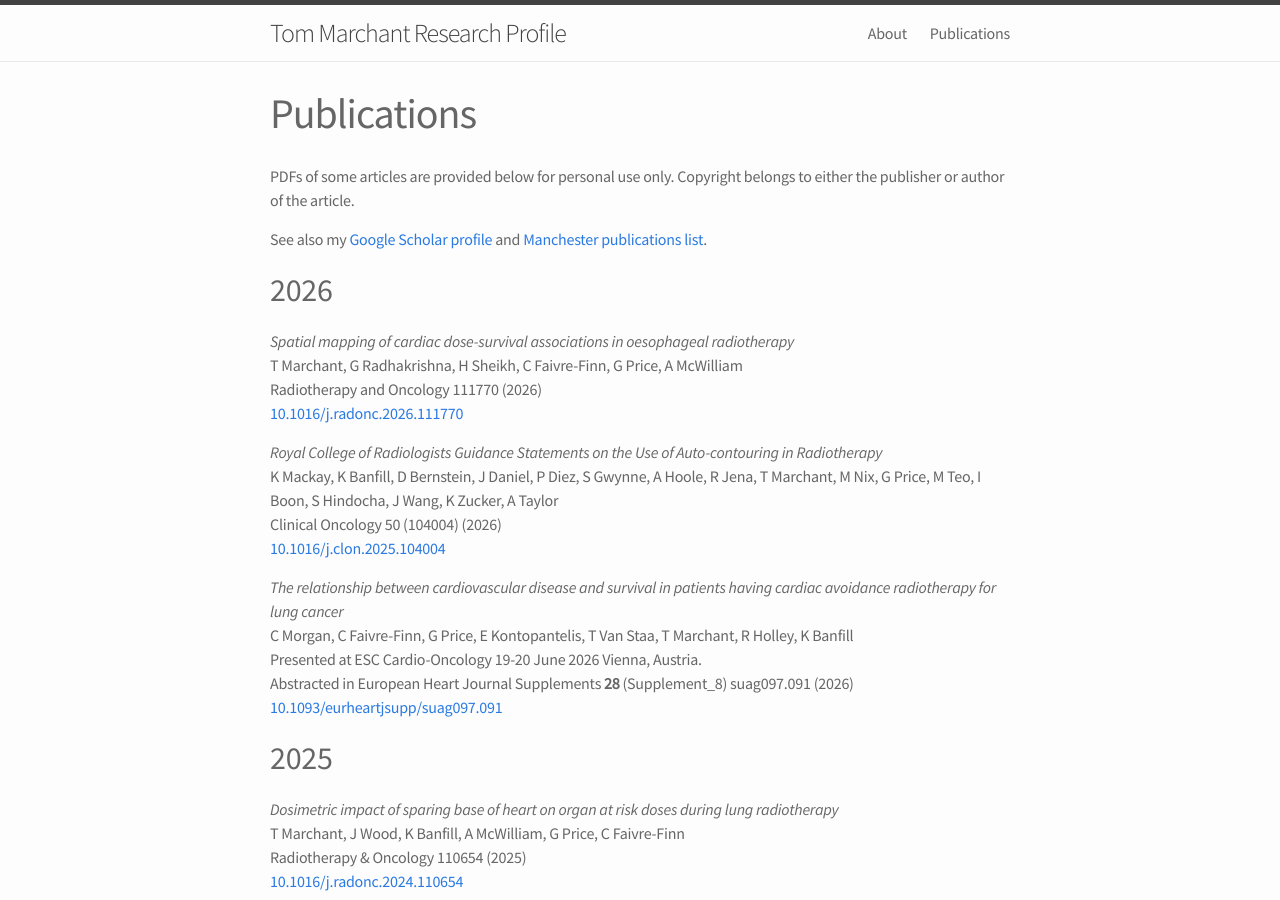
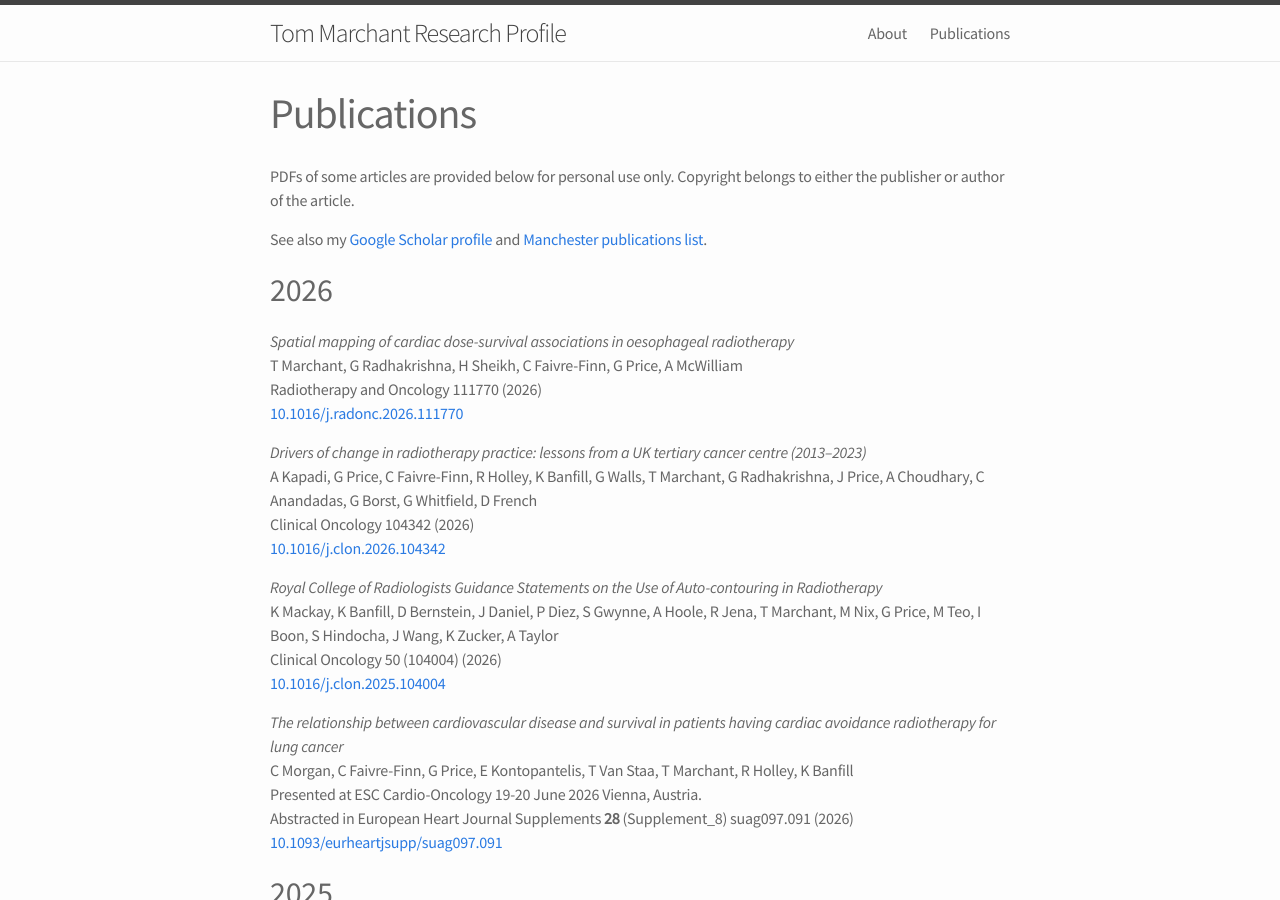
Before and after one commit to temarchant/researchprofile, a Jekyll site: the page built from 02_publications.md, in a window 1280 px wide and 900 px high. Built offline with Jekyll 4.4.1, drawn with Linux system fonts in a browser that asks for light colours.

Commit message:
Add new publications to 02_publications.md
Added new publication entries with details and DOIs.

```diff
--- a/02_publications.md
+++ b/02_publications.md
@@ -18,6 +18,11 @@ list](https://www.research.manchester.ac.uk/portal/en/researchers/thomas-marchan
 T Marchant, G Radhakrishna, H Sheikh, C Faivre-Finn, G Price, A McWilliam
 Radiotherapy and Oncology 111770 (2026)
 [10.1016/j.radonc.2026.111770](https://doi.org/10.1016/j.radonc.2026.111770)
+
+*Drivers of change in radiotherapy practice: lessons from a UK tertiary cancer centre (2013–2023)*
+A Kapadi, G Price, C Faivre-Finn, R Holley, K Banfill, G Walls, T Marchant, G Radhakrishna, J Price, A Choudhary, C Anandadas, G Borst, G Whitfield, D French
+Clinical Oncology 104342 (2026)
+[10.1016/j.clon.2026.104342](https://doi.org/10.1016/j.clon.2026.104342)
 
 *Royal College of Radiologists Guidance Statements on the Use of Auto-contouring in Radiotherapy*
 K Mackay, K Banfill, D Bernstein, J Daniel, P Diez, S Gwynne, A Hoole, R Jena, T Marchant, M Nix, G Price, M Teo, I Boon, S Hindocha, J Wang, K Zucker, A Taylor
```
